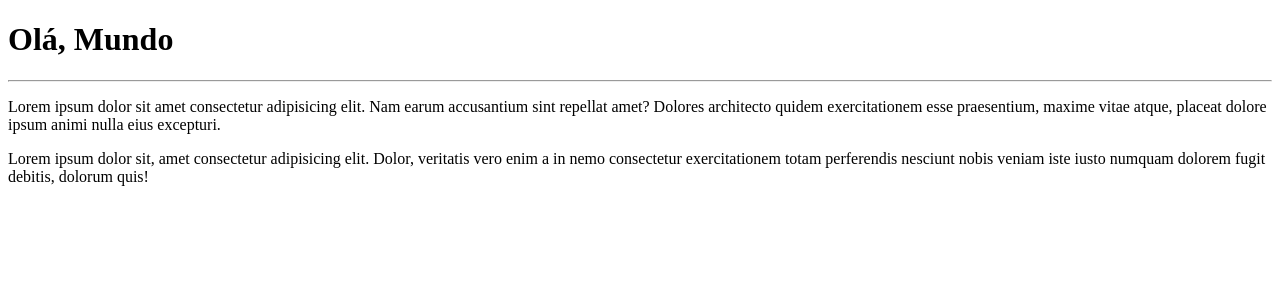
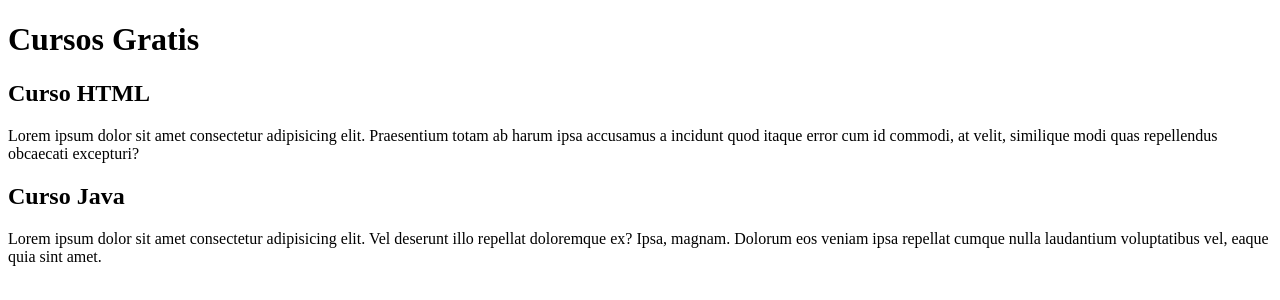
Before and after one commit to Grinalsn/Git, a plain HTML site: page site-exemplo/index.html in a window 1280 px wide. Drawn offline with Linux system fonts and the light colour scheme.

Commit message:
digitando

```diff
--- a/site-exemplo/index.html
+++ b/site-exemplo/index.html
@@ -7,9 +7,16 @@
     <title>Meu Primeiro site em repositorio</title>
 </head>
 <body>
-    <h1>Olá, Mundo</h1>
-    <hr>
-    <p>Lorem ipsum dolor sit amet consectetur adipisicing elit. Nam earum accusantium sint repellat amet? Dolores architecto quidem exercitationem esse praesentium, maxime vitae atque, placeat dolore ipsum animi nulla eius excepturi.</p>
-    <p>Lorem ipsum dolor sit, amet consectetur adipisicing elit. Dolor, veritatis vero enim a in nemo consectetur exercitationem totam perferendis nesciunt nobis veniam iste iusto numquam dolorem fugit debitis, dolorum quis!</p>
+    <header>
+        <h1>Cursos Gratis</h1>
+    </header>
+    <article>
+        <h2>Curso HTML</h2>
+        <p>Lorem ipsum dolor sit amet consectetur adipisicing elit. Praesentium totam ab harum ipsa accusamus a incidunt quod itaque error cum id commodi, at velit, similique modi quas repellendus obcaecati excepturi?</p>
+    </article>
+    <article>
+        <h2>Curso Java</h2>
+        <p>Lorem ipsum dolor sit amet consectetur adipisicing elit. Vel deserunt illo repellat doloremque ex? Ipsa, magnam. Dolorum eos veniam ipsa repellat cumque nulla laudantium voluptatibus vel, eaque quia sint amet.</p>
+    </article>
 </body>
 </html>
```
